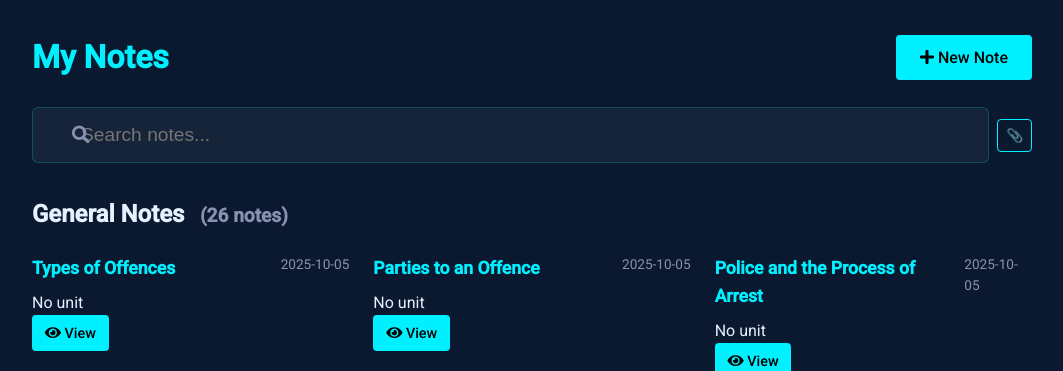
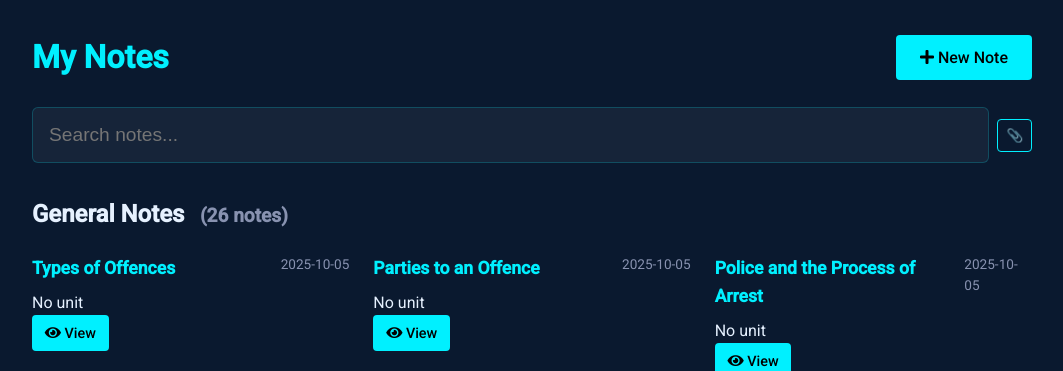
Before and after one commit to SarveshwarSenthilKumar/LexiconJuris, a Flask app: page /notes in a window 1280 px wide. Shown: the part 78-449 px from the top of the page, without its empty margins (108-1171 px from the left). Run offline with Flask 3, Linux system fonts and the light colour scheme; data comes from the database, SQL or seed files in the repository; some libraries are stand-ins or nearby versions.

Commit message:
Removed useless magnif glass icon for ui

```diff
--- a/templates/notes/index.html
+++ b/templates/notes/index.html
@@ -75,8 +75,7 @@
     </div>
 
     <div class="search-container">
-        <i class="fas fa-search search-icon"></i>
-        <input type="text" id="noteSearch" class="search-input" placeholder="Search notes..." autocomplete="off">
+        <input type="text" id="noteSearch" class="search-input" placeholder="Search notes..." autocomplete="off" style="padding-left: 1rem;">
     </div>
 
 
```
